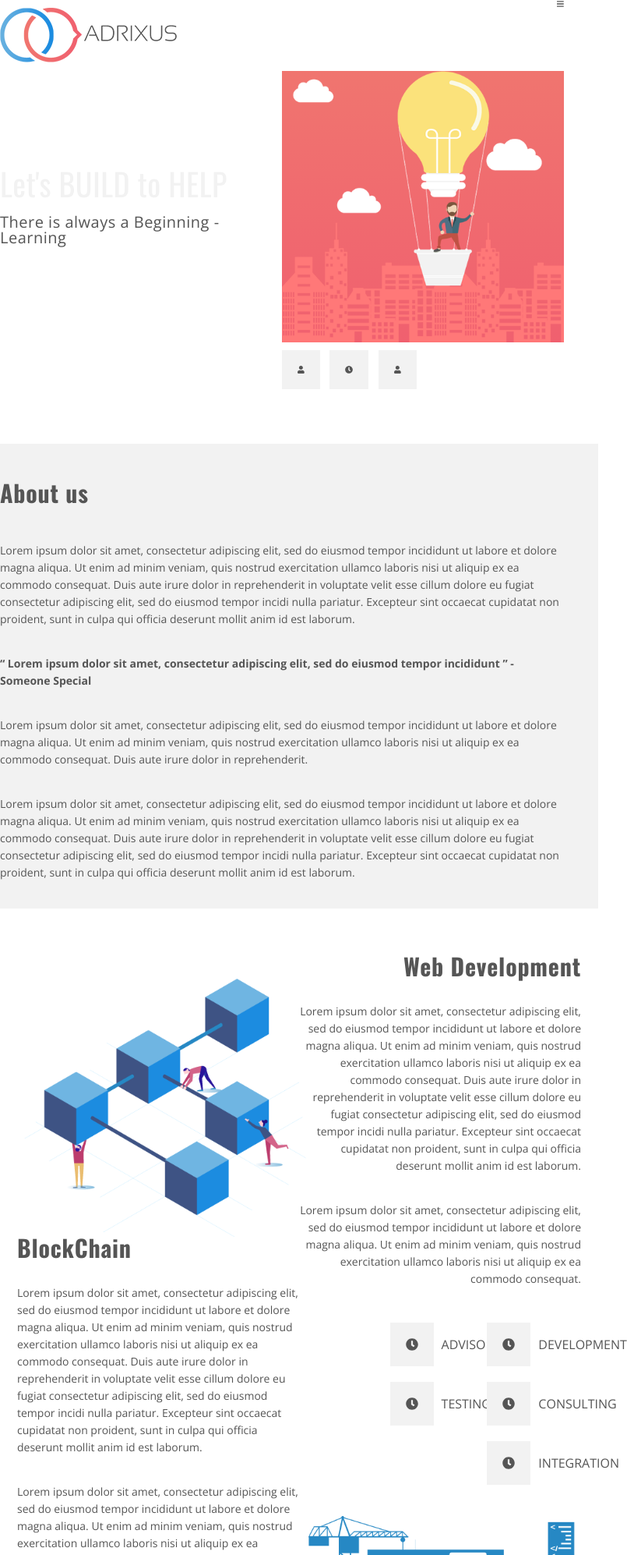
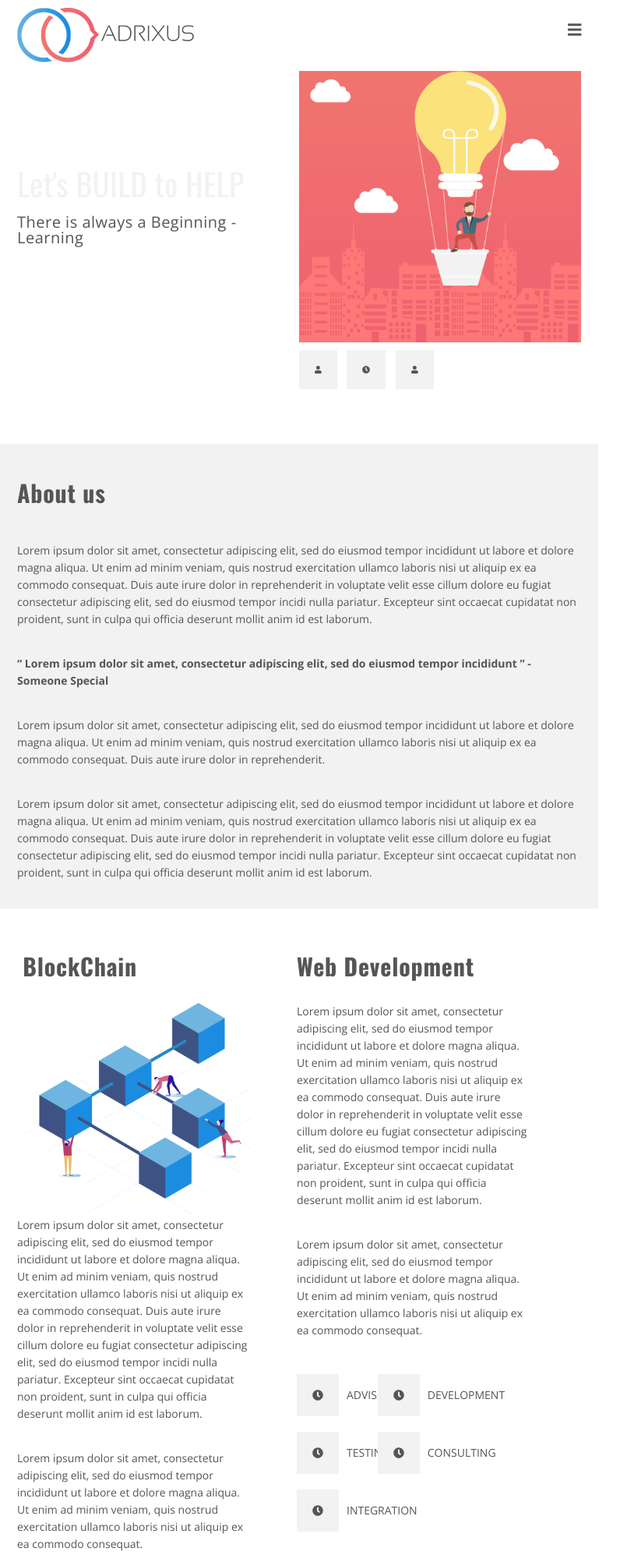
Before and after one commit to rshah02/Adrixus, a website: page index.html in a window 768 px wide. Shown: the top 1994 px of the page at 78% size, 805 px wide, since content can reach past the window. Drawn offline with nearby package versions, Linux system fonts and the light colour scheme; files whose address does not match are found by name.

Commit message:
css changes

```diff
--- a/css/main.css
+++ b/css/main.css
@@ -56,6 +56,7 @@ margin: 0 auto;
 padding: 59px 20 29px 20px;
 float: left;
 }
+.menu{display: none;}
 .topLinks ul li {float: left;}
 .topLinks ul li a:hover{background-color: #f2f2f2;}
 .topSection{margin-bottom:32px;}
@@ -114,6 +115,7 @@ float: left;
 .service-icon{width: 33.33%;display:inline-flex;align-items: center;}
 .webDevelopmentSection .serviceImage{ padding:0 0 0 3.417%;}
 .mobileDevelopmentSection .serviceImage{padding: 0 0 0 3.3335%;}
+.leftSection h3{display: none;}
 /*---- Our services css ends ----*/
 
 /*---- Portfolio css starts ----*/
--- a/css/media-query.css
+++ b/css/media-query.css
@@ -11,7 +11,7 @@
       /*---- COMMON CSS SECTION STARTS ----*/
     h1{font-size:4em;line-height:40px;font-weight:400;letter-spacing:0.4px;top:0;}
 
-h2{font-size:3em;line-height:46px;letter-spacing:0.8px;margin:40 0 40px 0;}
+h2{font-size:3em;line-height:46px;letter-spacing:0.8px;margin:40px 0 40px 0;}
 
 h3{font-size:3em;line-height:27px;letter-spacing:0.8px;margin-bottom:34px;}
 
@@ -30,6 +30,7 @@ p.bigFont{font-size:1.4em;line-height:22px;}
       .container-fluid{max-width: 724px;margin: 0 auto;width:100%}
 
       /*Header Section starts */
+      .menu{display: block;margin-top: 28px;font-size: 20px;}
       .topLinks ul li{padding:59px 20 29px 20px;text-align:center;float: left;}
 
 .topLinks ul li:hover{background-color: #f2f2f2;}
@@ -52,15 +53,16 @@ p.bigFont{font-size:1.4em;line-height:22px;}
 
       /*Content CSS starts */
 
-      .serviceContentSection{margin-top: 60px;width: 50%;}
+      .serviceContentSection{margin-top: 60px;width:41.298%;padding-right: 60px;}
 
-      .leftSection{width: 100%;}
+      .leftSection{width: 100%;margin-top: 0px;}
+      .leftSection h3{display: block;text-align: left;}
+      .rightSection{width: 100%;text-align: left;}
 
-      .rightSection{width: 100%;}
-
+      .rightSection h3{display: none;}
       .contentMainWrapper{margin-top: 60px;}
 
-
+      .service-icon{font-size: 14px;}
 
       /*--------------------Portfolio section--------------------------------*/
 
--- a/index.html
+++ b/index.html
@@ -26,7 +26,7 @@ $j = jQuery.noConflict();
 
   <div class="mainWrapper pull-left fullWidth">
     <div class="headerMainWrapper pull-left fullWidth">
-      <div class="container-fluid pull-left">
+      <div class="container-fluid ">
         <div class="topSection pull-left fullWidth">
           <div class="logoWrapper pull-left">
             <img src="/images/logo.png" alt="logo"/>
@@ -42,10 +42,10 @@ $j = jQuery.noConflict();
               </ul>
 
             </div>
-            <i class="fas fa-bars pull-right"></i>
+            <i class="fas fa-bars pull-right menu"></i>
         </div>
 
-        <div class="bannerSection fullWidth">
+        <div class="bannerSection pull-left fullWidth">
           <div class="leftWrapper pull-left halfWidth">
               <h1 class="tagLine">Let's BUILD to HELP</h1>
             <div class="beliefSection">There is always a
@@ -75,7 +75,7 @@ $j = jQuery.noConflict();
     </div>
     <div class="contentMainWrapper fullWidth pull-left">
       <div class="aboutUsSection fullWidth pull-left">
-        <div class="container-fluid pull-left">
+        <div class="container-fluid">
           <h2>About us</h2>
           <p>Lorem ipsum dolor sit amet, consectetur adipiscing elit, sed do eiusmod tempor incididunt ut labore et dolore magna aliqua. Ut enim ad minim veniam, quis nostrud exercitation ullamco laboris nisi ut aliquip ex ea commodo consequat. Duis aute irure dolor in reprehenderit in voluptate velit esse cillum dolore eu fugiat consectetur adipiscing elit, sed do eiusmod tempor incidi nulla pariatur. Excepteur sint occaecat cupidatat non proident, sunt in culpa qui officia deserunt mollit anim id est laborum.</p>
           <p>
@@ -90,7 +90,7 @@ $j = jQuery.noConflict();
         <div class="container-fluid">
           <div class="blockChainSection serviceContentSection pull-left fullWidth ">
             <div class="leftSection serviceImage pull-left">
-
+               <h3>BlockChain</h3>
               <img src="/images/blockchain.png"/>
               </div>
             <div class="rightSection serviceContent tLeft pull-left">
@@ -138,7 +138,7 @@ $j = jQuery.noConflict();
             </div>
           </div>
           <div class="webDevelopmentSection serviceContentSection pull-left fullWidth">
-            <div class="leftSection serviceContent tRight pull-left">
+            <div class="leftSection serviceContent pull-left">
               <h3>Web Development</h3>
                 <p>Lorem ipsum dolor sit amet, consectetur adipiscing elit, sed do eiusmod tempor incididunt ut labore et dolore magna aliqua. Ut enim ad minim veniam, quis nostrud exercitation ullamco laboris nisi ut aliquip ex ea commodo consequat. Duis aute irure dolor in reprehenderit in voluptate velit esse cillum dolore eu fugiat consectetur adipiscing elit, sed do eiusmod tempor incidi nulla pariatur. Excepteur sint occaecat cupidatat non proident, sunt in culpa qui officia deserunt mollit anim id est laborum.</p>
                 <p>Lorem ipsum dolor sit amet, consectetur adipiscing elit, sed do eiusmod tempor incididunt ut labore et dolore magna aliqua. Ut enim ad minim veniam, quis nostrud exercitation ullamco laboris nisi ut aliquip ex ea commodo consequat. </p>
@@ -376,9 +376,7 @@ $j = jQuery.noConflict();
                 </div>
                 <div class="inputFullWidthSection">
                   <textarea placeholder="Message"></textarea>
-                  <div class="formButtonHolder">
-                    <button type="submit" class="btn submit-btn">Submit</button>
-                  </div>
+                  <div class="formButtonHolder"> <button type="submit" class="btn submit-btn">Submit</button></div>
                 </div>
               </form>
             </div>
@@ -392,8 +390,7 @@ $j = jQuery.noConflict();
                     <div class="icon even"><i class="fas fa-facebook"></i></div>
                     </div>
                   <div class="iconsRow">
-                    <div class="icon"> <i class="fas fa-facebook"></i>
-</div>
+                    <div class="icon"> <i class="fas fa-facebook"></i></div>
                     <div class="icon even"><i class="fas fa-twitter"></i></div>
                     </div>
                 </div>
@@ -412,18 +409,18 @@ $j = jQuery.noConflict();
                   <div class="iconsRow">
                       <div class="icon"><i class="fas fa-facebook"></i></div>
                       <div class="icon even"><i class="fas fa-twitter"></i></div>
-                    <div class="icon"> <i class="fas fa-facebook"></i>
-</div>
+                    <div class="icon"> <i class="fas fa-facebook"></i></div>
 
                     </div>
                 </div>
               </div>
-              <span class="copyRightsText">&copy;2018 Adrixus. All rights reserved</span></div>
+              <span class="copyRightsText">&copy;2018 Adrixus. All rights reserved</span>
+              </div>
           </div>
         </div>
       </div>
     </div>
-
+    </div>
    <script src="https://use.fontawesome.com/releases/v5.0.8/js/solid.js" crossorigin="anonymous"></script>
   <script src="https://use.fontawesome.com/releases/v5.0.8/js/fontawesome.js" crossorigin="anonymous"></script>
   <script type="text/javascript" src="js/slick.min.js"></script>
```
